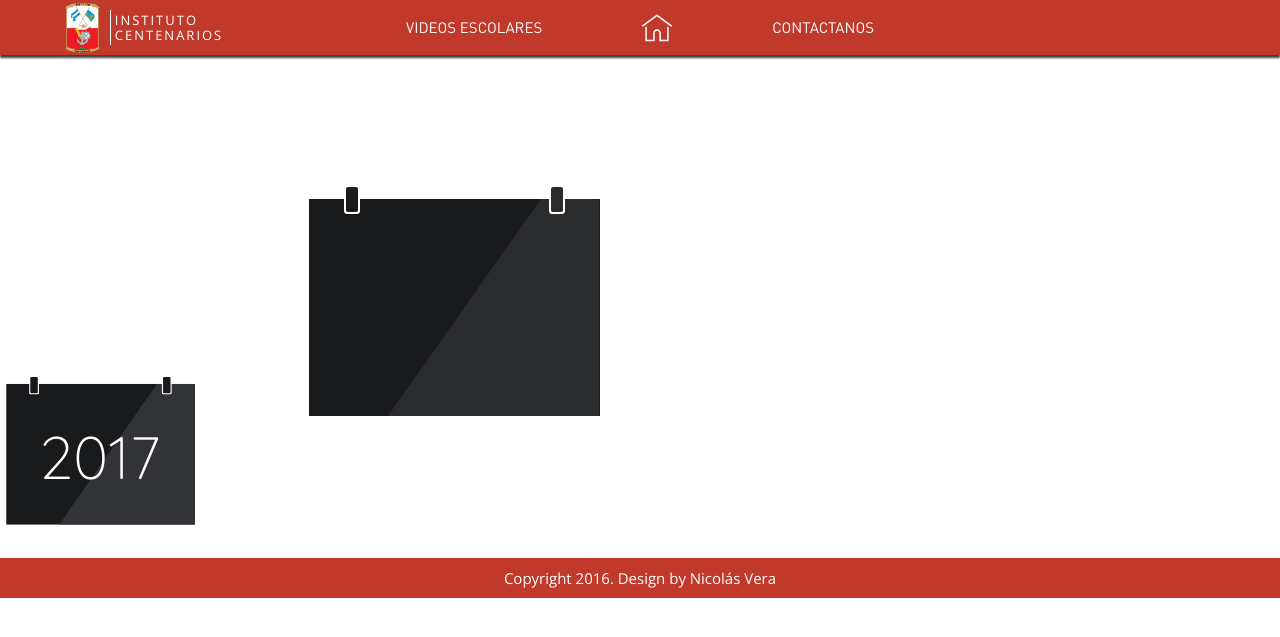
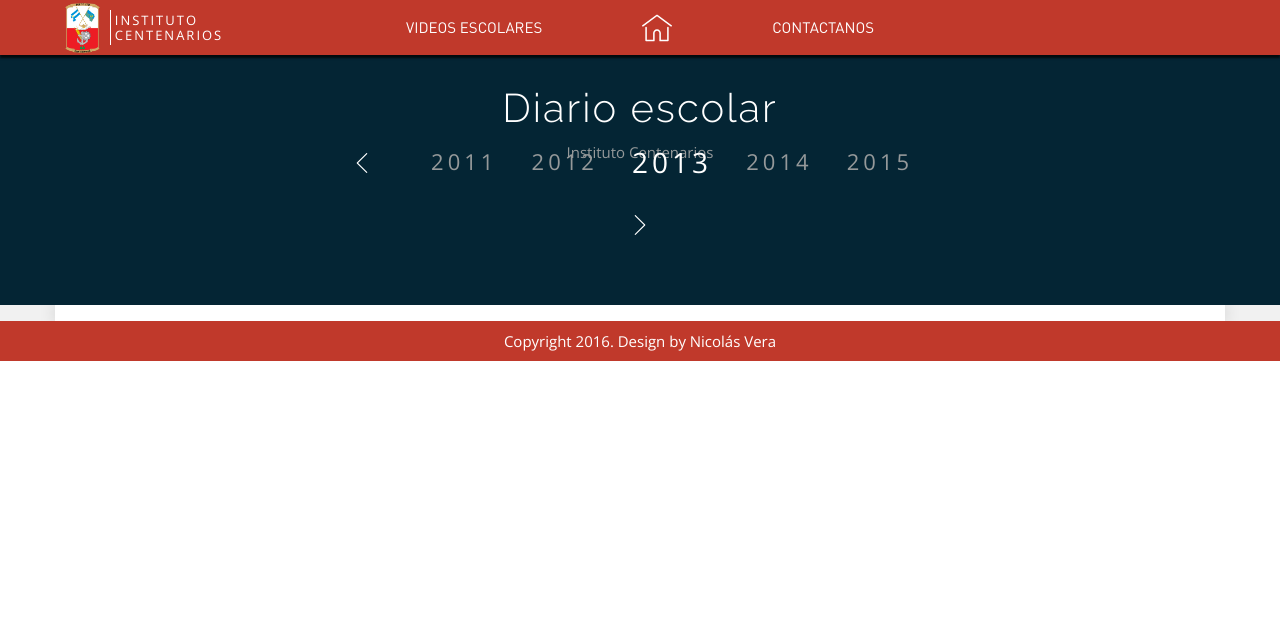
Before and after one commit to nicoverali/Instituto-Centenarios, a Jekyll site: the page built from pages/daily.html, in a window 1280 px wide. Shown: the top 637 px of the page. Built offline with Jekyll 4.4.1, drawn with Linux system fonts in a browser that asks for light colours; nearby versions of some CDN libraries.

Commit message:
Progress on Daily Page, added daily-unit layout (with test)
Before making the design, learn AJAX

```diff
--- /dev/null
+++ b/_includes/_svg/_left-arrowsvg.html
@@ -0,0 +1,9 @@
+<?xml version="1.0" encoding="iso-8859-1"?>
+<!-- Generator: Adobe Illustrator 19.1.0, SVG Export Plug-In . SVG Version: 6.00 Build 0)  -->
+<svg version="1.1" id="left-arrow" xmlns="http://www.w3.org/2000/svg" xmlns:xlink="http://www.w3.org/1999/xlink" x="0px" y="0px"
+	 viewBox="0 0 477.175 477.175" style="enable-background:new 0 0 477.175 477.175;" xml:space="preserve">
+<g>
+	<path d="M145.188,238.575l215.5-215.5c5.3-5.3,5.3-13.8,0-19.1s-13.8-5.3-19.1,0l-225.1,225.1c-5.3,5.3-5.3,13.8,0,19.1l225.1,225
+		c2.6,2.6,6.1,4,9.5,4s6.9-1.3,9.5-4c5.3-5.3,5.3-13.8,0-19.1L145.188,238.575z"/>
+</g>
+</svg>
--- /dev/null
+++ b/_includes/_svg/_post-shapesvg.html
@@ -0,0 +1,3 @@
+<?xml version="1.0" encoding="UTF-8" standalone="no"?>
+<!DOCTYPE svg PUBLIC "-//W3C//DTD SVG 1.1//EN" "http://www.w3.org/Graphics/SVG/1.1/DTD/svg11.dtd">
+<svg version="1.1" xmlns="http://www.w3.org/2000/svg" xmlns:xlink="http://www.w3.org/1999/xlink" preserveAspectRatio="xMidYMid meet" viewBox="31.009174311926728 201.8348735844324 556.880733944954 188.07339449541286"><defs><path d="M363.12 201.83L363.12 201.84L587.89 389.91L31.01 389.91L31.01 201.83L363.12 201.83Z" id="c1xxFtLWdA"></path></defs><g visibility="inherit"><g visibility="inherit"><use xlink:href="#c1xxFtLWdA" opacity="1" fill="#ffffff" fill-opacity="1"></use></g></g></svg>
--- /dev/null
+++ b/_includes/_svg/_right-arrowsvg.html
@@ -0,0 +1,10 @@
+<?xml version="1.0" encoding="iso-8859-1"?>
+<!-- Generator: Adobe Illustrator 19.1.0, SVG Export Plug-In . SVG Version: 6.00 Build 0)  -->
+<svg version="1.1" id="right-arrow" xmlns="http://www.w3.org/2000/svg" xmlns:xlink="http://www.w3.org/1999/xlink" x="0px" y="0px"
+	 viewBox="0 0 477.175 477.175" style="enable-background:new 0 0 477.175 477.175;" xml:space="preserve">
+<g>
+	<path d="M360.731,229.075l-225.1-225.1c-5.3-5.3-13.8-5.3-19.1,0s-5.3,13.8,0,19.1l215.5,215.5l-215.5,215.5
+		c-5.3,5.3-5.3,13.8,0,19.1c2.6,2.6,6.1,4,9.5,4c3.4,0,6.9-1.3,9.5-4l225.1-225.1C365.931,242.875,365.931,234.275,360.731,229.075z
+		"/>
+</g>
+</svg>
--- a/_layouts/default.html
+++ b/_layouts/default.html
@@ -7,8 +7,7 @@
 	<meta name="description" content="{{ site.description }}">
 	<meta name="keywords" content="{{ site.keywords }}">
 	<meta name="author" content="{{ site.author }}">
-	<link href="https://fonts.googleapis.com/css?family=Open+Sans:300,400" rel="stylesheet">
-	<link href="https://fonts.googleapis.com/css?family=Quicksand:300" rel="stylesheet">
+	<link href="https://fonts.googleapis.com/css?family=Open+Sans:300,400|Raleway:300" rel="stylesheet">
   <link rel="stylesheet" href="{{site.baseurl}}/css/styles.css">
 	<!-- HTML5 Shim and Respond.js IE8 support of HTML5 elements and media queries -->
 	<!-- WARNING: Respond.js doesn't work if you view the page via file:// -->
--- a/_sass/Daily/_daily.sass
+++ b/_sass/Daily/_daily.sass
@@ -1,28 +1,65 @@
-.calendar
+.banner
+  background-color: $daily-banner
+  height: 250px
   text-align: center
   position: relative
-  display: inline-block
-  svg
-    width: 200px
-    height: 200px
-    display: inline-block
-    rect, path
-      &.svg-calendar-background
-        fill: $calendar-dark
-      &.svg-calendar-lighten
-        fill: lighten($calendar-dark, 10)
-    &:hover
-      rect, path
-        &.svg-calendar-background
-          fill: darken($mainC , 10)
-        &.svg-calendar-lighten
-          fill: lighten(darken($mainC , 10), 5)
-  p
-    color: white
-    font-family: "Quicksand"
-    font-size: 60px
+  .banner-title
+    h1
+      color: white
+      margin: 30px 0px 10px
+      font-family: "Raleway"
+      font-size: 40px
+      font-weight: 300
+      letter-spacing: 2px
+    p
+      color: $quote-grey
+      margin: 0px
+      font-weight: 300
+  .banner-years-container
     position: absolute
     margin: 0px
-    top: 50%
+    bottom: 50px
     left: 50%
-    transform: translateX(-50%) translateY(-50%)
+    transform: translateX(-50%)
+
+    -webkit-touch-callout: none
+    -webkit-user-select: none
+    -khtml-user-select: none
+    -moz-user-select: none
+    -ms-user-select: none
+    -o-user-select: none
+    user-select: none
+
+    .arrow-svg-container
+      display: inline-block
+      padding: 20px
+      cursor: pointer
+    svg
+      width: 20px
+      height: 20px
+      vertical-align: middle
+      margin: 2px 0px 0px
+      cursor: pointer
+      path,rect
+        fill: white
+    .years-limit-container
+      display: inline-block
+      position: relative
+      margin: 0px 20px
+      a.daily-year
+        color: $quote-grey
+        margin: 0px 15px
+        font-family: "Open Sans"
+        font-size: 22px
+        font-weight: 300
+        letter-spacing: 4px
+        vertical-align: middle
+        display: none
+        &.show
+          display: inline
+        &.not-visible
+          visibility: hidden
+        &.selected-year
+          font-size: 28px
+          color: white
+          vertical-align: middle
--- a/_sass/_colors.sass
+++ b/_sass/_colors.sass
@@ -1,3 +1,4 @@
 $mainC: #C0392B
 $light-grey: #f1f1f1
-$calendar-dark: #191a1c
+$quote-grey: #95999A
+$daily-banner: #042534
--- /dev/null
+++ b/_sass/_daily-unit.sass
@@ -0,0 +1,74 @@
+.posts
+  background-color: $light-grey
+  .row
+    background-color: white
+.daily-unit
+  height: 250px
+  padding-left: 15px
+  position: relative
+  .daily-article
+    display: inline-block
+    max-width: 70%
+    min-height: 100%
+    background-color: white
+    h2
+      margin: 0px
+      padding: 25px 0px 10px
+      position: relative
+      border-bottom: 1px solid $mainC
+      font-size: 26px
+      font-family: "Raleway"
+    p
+
+      margin: 15px 0px 25px
+      font-weight: 300
+    a
+      position: absolute
+      bottom: 15px
+      left: 15px
+  .daily-image
+    display: inline-block
+    float: right
+    position: relative
+    height: 100%
+    //max-width: 30%
+    overflow: hidden
+    width: 30%
+    background-repeat: no-repeat
+    background-size: cover
+    background-position: bottom
+
+    &:after
+      content: ''
+      position: absolute
+      bottom: 0
+      left: 0
+      border-bottom: 250px solid white
+      border-right: 255px solid transparent
+    div.hidden-triangle
+      position: absolute
+      display: inline-block
+      right: 0
+      width: 100%
+      height: 100%
+      border-style: solid
+      border-width: 300px 0 0 255px
+      border-color: transparent transparent transparent white
+      z-index: 1
+
+    img.post-image
+      height: 100%
+      position: relative
+
+
+@media screen and (max-width: 1200px)
+  .daily-unit
+    height: 280px
+    .daily-image
+      &::after
+        border-bottom: 280px solid white
+        border-right: 205px solid transparent
+      img.post-image
+        right: 100px
+      div.hidden-triangle
+        border-width: 300px 0 0 165px
--- a/_sass/_video-unit.sass
+++ b/_sass/_video-unit.sass
@@ -20,7 +20,7 @@
   time
     display: block
     text-align: center
-    color: #95999A
+    color: $quote-grey
   section.participantes
     display: inline-block
     color: white
--- a/css/styles.sass
+++ b/css/styles.sass
@@ -1,4 +1,4 @@
 ---
 # Front matter so Jekyll knows it has to process this file
 ---
-@import "normalize", "grid", "fonts", "colors", "main-styles", "header", "footer", "home-index" ,"videos-menu-index", "videos-index", "video-unit", "daily-index"
+@import "normalize", "grid", "fonts", "colors", "main-styles", "header", "footer", "home-index" ,"videos-menu-index", "videos-index", "video-unit", "daily-index", "daily-unit"
--- /dev/null
+++ b/js/daily.js
@@ -0,0 +1,67 @@
+//Global variables for years horizontal list
+var  leftArrow;
+var  rightArrow;
+var  years;
+
+window.addEventListener('DOMContentLoaded', function() {
+  //Setting variables for years horizontal list
+  leftArrow = document.getElementsByClassName("arrow-svg-container")[0];
+  rightArrow = document.getElementsByClassName("arrow-svg-container")[1];
+  console.log(leftArrow);
+  years = document.getElementsByClassName("daily-year show");
+    //Function when clicking left arrow
+      leftArrow.addEventListener("click", function(item){
+        if (years[0].previousElementSibling.className == "daily-year not-visible") {
+          years[0].previousElementSibling.className = "daily-year not-visible show"
+        }
+        else {
+          years[0].previousElementSibling.className = "daily-year show";
+        }
+        if (years[(years.length - 1)].className == "daily-year not-visible show") {
+          years[(years.length - 1)].className = "daily-year not-visible"
+        }
+        else {
+          years[(years.length - 1)].className = "daily-year"
+        }
+
+        for (var i = 0; i < years.length; i++) {
+          if (i == 2) {
+            years[i].className = "daily-year show selected-year";
+          }
+          else if (years[i].className == "daily-year not-visible show") {
+            //nothing
+          }
+          else{
+            years[i].className = "daily-year show";
+          }
+        };
+      });
+
+      //Function when clicking right arrow
+        rightArrow.addEventListener("click", function(item){
+          if (years[(years.length - 1)].nextElementSibling.className == "daily-year not-visible") {
+            years[(years.length - 1)].nextElementSibling.className = "daily-year not-visible show"
+          }
+          else {
+            years[(years.length - 1)].nextElementSibling.className = "daily-year show";
+          }
+          if (years[0].className == "daily-year not-visible show") {
+            years[0].className = "daily-year not-visible"
+          }
+          else {
+            years[0].className = "daily-year"
+          }
+
+          for (var i = 0; i < years.length; i++) {
+            if (i == 2) {
+              years[i].className = "daily-year show selected-year";
+            }
+            else if (years[i].className == "daily-year not-visible show") {
+              //nothing
+            }
+            else{
+              years[i].className = "daily-year show";
+            }
+          };
+        });
+})
--- a/pages/daily.html
+++ b/pages/daily.html
@@ -11,9 +11,53 @@
     url: #
 permalink: /daily/
 ---
-<div class="calendar">
-  {% include _svg/_calendarsvg.html %}
-  <p>2017</p>
-</div>
 
-<img src="{{site.baseurl}}/assets/img/daily-page/calendar-png.png" alt="">
+<!-- Section: BANNER -->
+<section class="banner">
+  <div class="container">
+    <div class="banner-title">
+      <h1>Diario escolar</h1>
+      <p>Instituto Centenarios</p>
+    </div>
+    <div class="banner-years-container">
+      <div class="arrow-svg-container">
+        {% include _svg/_left-arrowsvg.html %}
+      </div>
+
+      <div class="years-limit-container">
+        <a href="" class="daily-year not-visible">1998</a>
+        <a href="" class="daily-year not-visible">1998</a>
+        <a href="" class="daily-year">2006</a>
+        <a href="" class="daily-year">2007</a>
+        <a href="" class="daily-year">2008</a>
+        <a href="" class="daily-year">2009</a>
+        <a href="" class="daily-year">2010</a>
+        <a href="" class="daily-year show">2011</a>
+        <a href="" class="daily-year show">2012</a>
+        <a href="" class="daily-year show selected-year">2013</a>
+        <a href="" class="daily-year show">2014</a>
+        <a href="" class="daily-year show">2015</a>
+        <a href="" class="daily-year not-visible">1998</a>
+        <a href="" class="daily-year not-visible">1998</a>
+      </div>
+
+      <div class="arrow-svg-container">
+        {% include _svg/_right-arrowsvg.html %}
+      </div>
+
+    </div>
+  </div>
+</section>
+
+<!-- Section: POSTS -->
+<section class="posts">
+  <div class="container box-shadow-container">
+    <div class="row">
+      <div class="col-lg-10 col-md-10 col-sm-10">
+        <ul class="posts-list">
+
+        </ul>
+      </div>
+    </div>
+  </div>
+</section>
--- /dev/null
+++ b/pages/dailytest.html
@@ -0,0 +1,4 @@
+---
+layout: daily-unit
+permalink: /dailytest/
+---
```
Also changed, not shown: other parts of pages/daily.html (+1 -1 lines), _layouts/daily-unit.html (added, +64 -0 lines), assets/img/daily-page/back.svg (added), assets/img/daily-page/next.svg (added), assets/img/daily-page/post-shape.svg (added).
